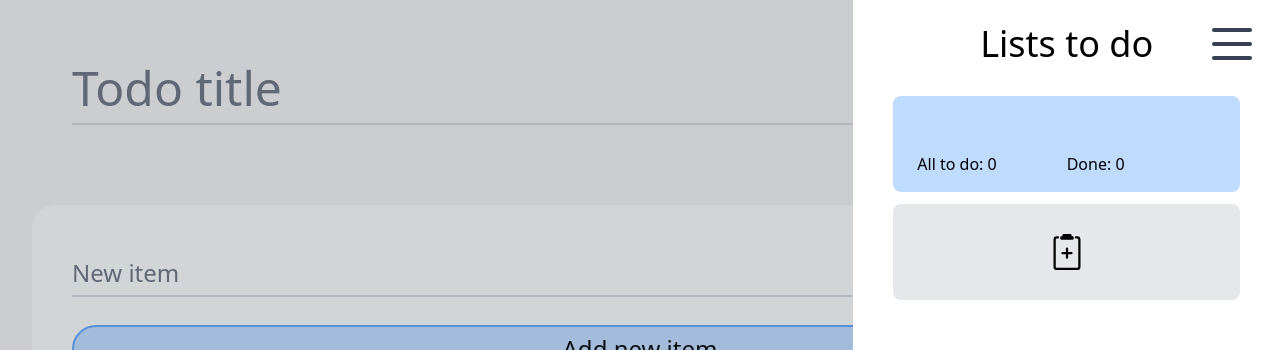
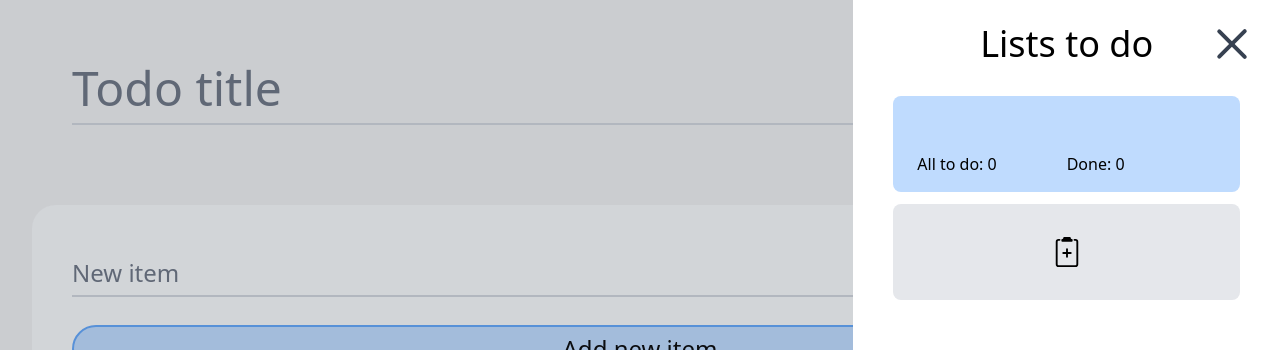
Before and after one commit to femtoF121/my-todo-react-app, a React (Vite) app: page / in a window 1280 px wide. Both pictures are taken after a click on the button 1232 px from the left and 44 px from the top of the page. Shown: the top 350 px of the page. Built offline with nearby package versions, Linux system fonts and the light colour scheme.

Commit message:
added animations to burger and addList btn

```diff
--- a/src/pages/BurgerMenuButton.jsx
+++ b/src/pages/BurgerMenuButton.jsx
@@ -4,11 +4,31 @@ export const BurgerMenuButton = ({ menuActive, setMenuActive }) => {
   return (
     <button
       onClick={() => setMenuActive(!menuActive)}
-      className="mt-7 mr-7 h-8 w-10 fixed right-0 top-0 z-20
-        before:bg-gray-700 before:h-1 before:w-10 before:absolute before:top-0 before:left-0 before:rounded-full
-        after:bg-gray-700 after:h-1 after:w-10 after:absolute after:bottom-0 after:left-0 after:rounded-full"
+      className={
+        "mt-7 mr-7 h-8 w-10 fixed right-0 top-0 z-20 [&>*]:transition-all [&>*]:duration-300 [&>*]:ease-in-out flex flex-col justify-between" +
+        // before:bg-gray-700 before:h-1 before:w-10 before:absolute before:top-0 before:left-0 before:rounded-full after:bg-gray-700 after:h-1 after:w-10 after:absolute after:bottom-0 after:left-0 after:rounded-full
+        // before:rotate-45 before:translate-y-[0.88rem] after:rotate-[315deg] after:translate-y-[-0.88rem]
+        (menuActive ? " " : " ")
+      }
     >
-      <div className="h-1 w-full bg-gray-700 rounded-full" />
+      <div
+        className={
+          "h-1 w-full bg-gray-700 rounded-full" +
+          (menuActive ? " rotate-45 translate-y-[0.88rem]" : " ")
+        }
+      ></div>
+      <div
+        className={
+          "h-1 w-full bg-gray-700 rounded-full" +
+          (menuActive ? " opacity-0" : "")
+        }
+      />
+      <div
+        className={
+          "h-1 w-full bg-gray-700 rounded-full" +
+          (menuActive ? " rotate-[-45deg] translate-y-[-0.88rem]" : " ")
+        }
+      ></div>
     </button>
   );
 };
--- a/src/pages/SideMenu.jsx
+++ b/src/pages/SideMenu.jsx
@@ -44,10 +44,10 @@ export const SideMenu = ({
               addNewList();
               setActive(!active);
             }}
-            className="h-24 p-4 mb-3 flex justify-center items-center rounded-lg bg-gray-200
-            hover:cursor-pointer hover:bg-gray-300 ease-in-out duration-300"
+            className="h-24 p-4 mb-3 flex justify-center text-3xl items-center rounded-lg bg-gray-200
+            hover:cursor-pointer hover:bg-gray-300 hover:text-4xl ease-in-out duration-300"
           >
-            <BsClipboard2Plus className="text-4xl" />
+            <BsClipboard2Plus />
           </li>
         </ul>
       </div>
```
